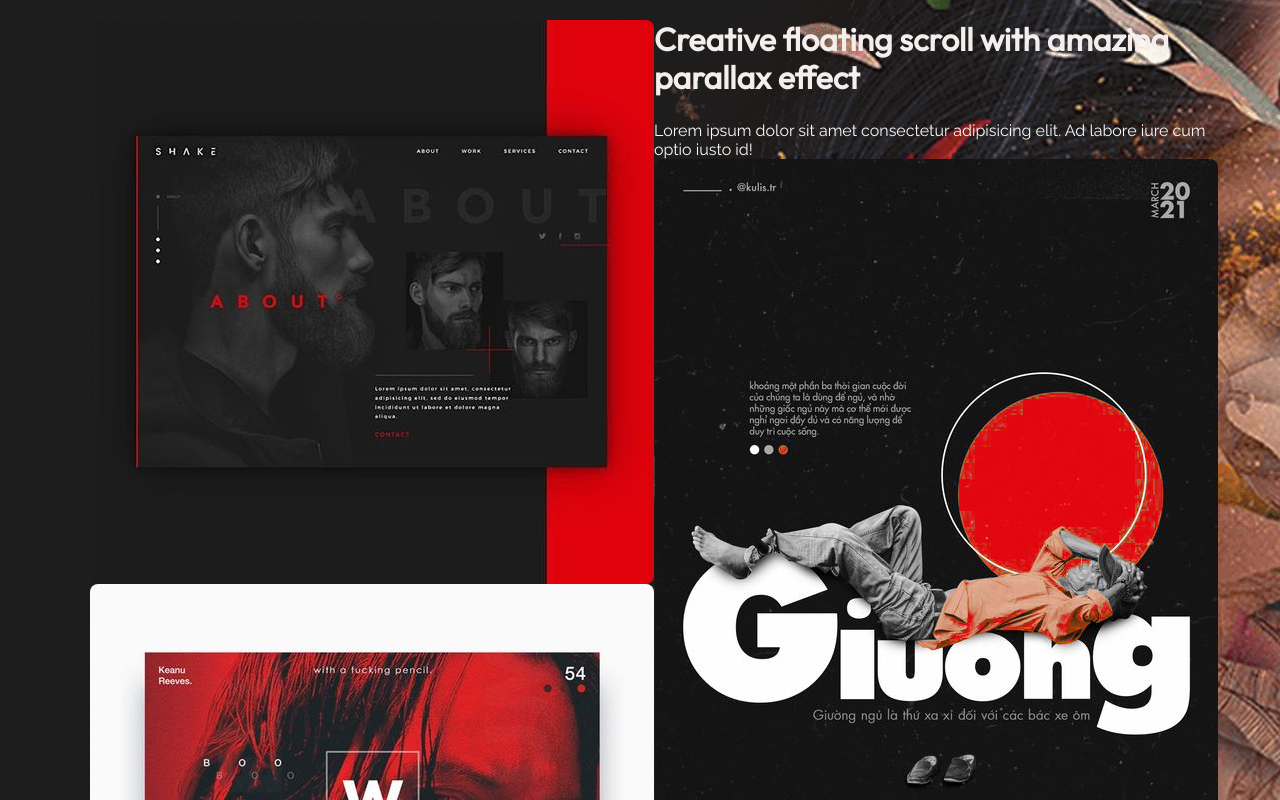
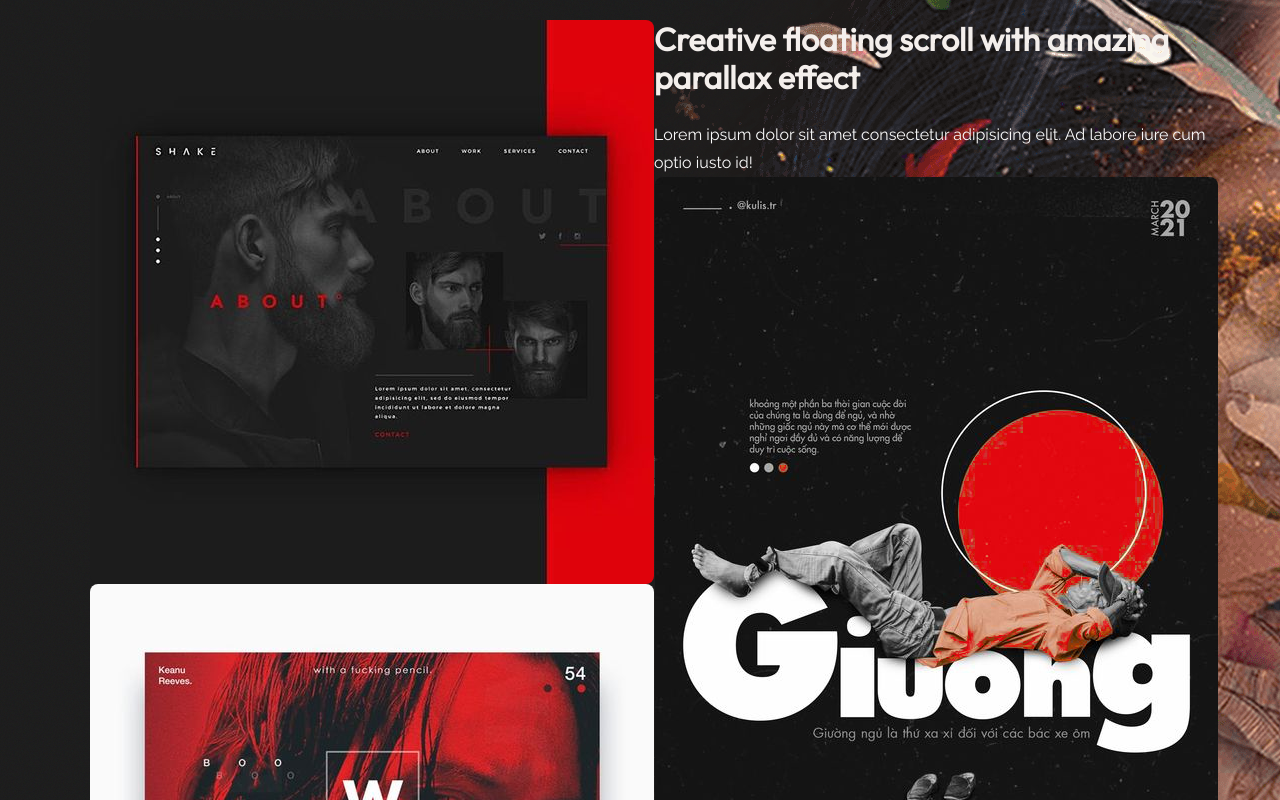
Before and after one commit to saidazimov720/PORTFOLIO-2, a plain HTML site: page index.html in a window 1280 px wide. Shown: the part 780-1580 px from the top of the page. Drawn offline with Linux system fonts and the light colour scheme.

Commit message:
text lobk p

```diff
--- a/css/main.css
+++ b/css/main.css
@@ -100,3 +100,7 @@ body{
     color: var(--color-header);
     margin-bottom: 1.5rem;
 }
+
+.text-block_p{
+    line-height: 1.75;
+}
```
